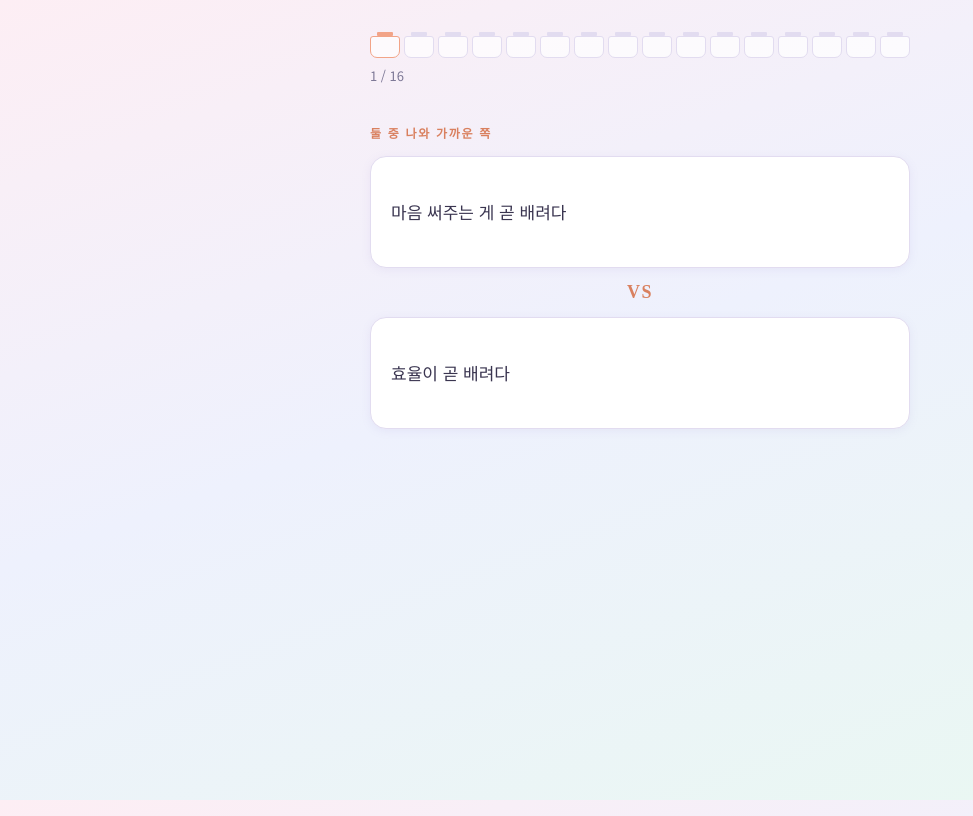
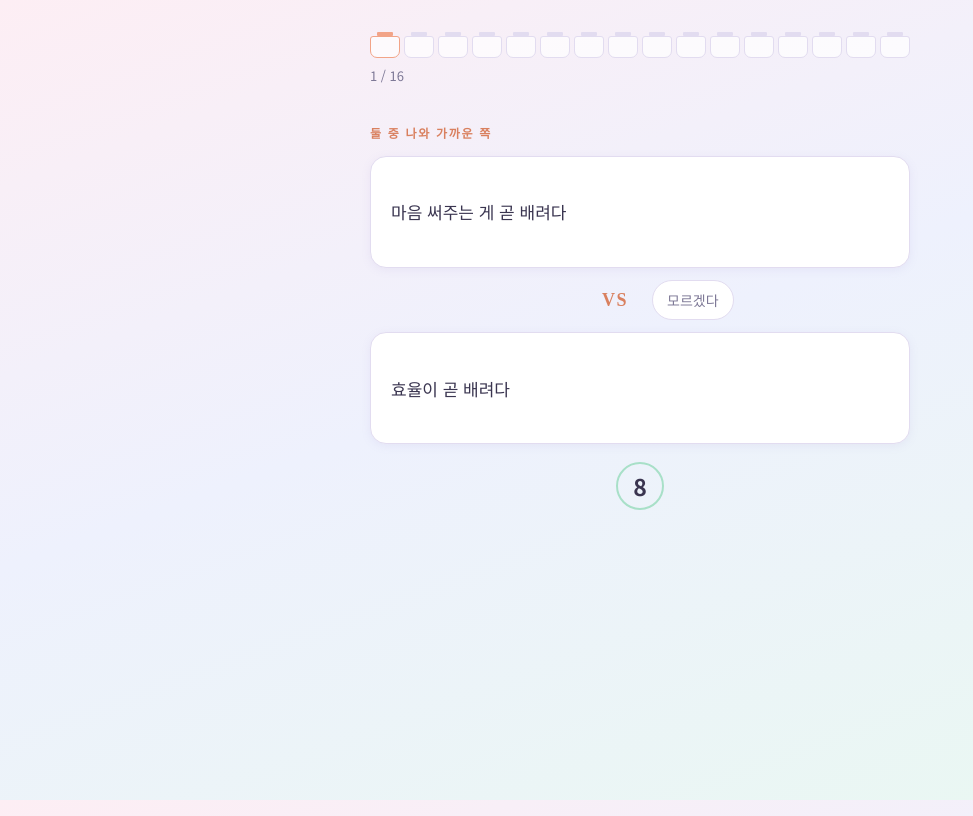
Before and after one commit to AHWA-Lab/PharmacoTest, a plain HTML site: page index.html in a window 1280 px wide. Both pictures are taken after a click on the button "다시하기". Shown: the whole page, without its empty margins (0-973 px from the left). Drawn offline with Linux system fonts and the light colour scheme.

Commit message:
Add timed questions, unknown answers and skipped progress indicators

```diff
--- a/index.html
+++ b/index.html
@@ -65,6 +65,8 @@ button:focus-visible { outline: 3px solid var(--amber); outline-offset: 2px; }
 .rack i::before { content: ""; position: absolute; left: 20%; right: 20%; top: -5px; height: 4px; background: var(--line); border-radius: 1px; }
 .rack i.done { background: var(--cap); border-color: var(--cap); }
 .rack i.done::before { background: var(--cap); }
+.rack i.skipped { background: #eb8585; border-color: #eb8585; }
+.rack i.skipped::before { background: #eb8585; }
 .rack i.now { border-color: var(--amber); }
 .rack i.now::before { background: var(--amber); }
 .count { font-size: 13px; color: var(--muted); margin: 0 0 36px; font-variant-numeric: tabular-nums; }
@@ -76,6 +78,13 @@ button:focus-visible { outline: 3px solid var(--amber); outline-offset: 2px; }
   transition: border-color .15s, transform .15s;
 }
 .vs { text-align: center; font-family: var(--font-display); font-weight: 900; font-size: 18px; letter-spacing: .08em; color: #d9805f; margin: -2px 0; }
+.choice-divider { display: grid; grid-template-columns: 1fr 1fr; align-items: center; gap: 24px; }
+.choice-divider .vs { justify-self: end; }
+.unknown { justify-self: start; border: 1px solid var(--line); border-radius: 999px; background: #fff; padding: 8px 14px; font-size: 14px; color: var(--muted); }
+.unknown:hover { background: #f3effd; border-color: var(--lav); }
+.countdown { display: grid; place-items: center; width: 48px; height: 48px; margin: 18px auto 0; border: 2px solid var(--cap); border-radius: 50%; font-size: 23px; font-weight: 700; font-variant-numeric: tabular-nums; }
+.countdown.urgent { border-color: #d96a6a; color: #c45252; }
+.time-notice { margin: 0 0 24px; font-size: clamp(23px, 6vw, 30px); font-weight: 700; color: #b55b41; }
 .choice:hover { border-color: var(--lav); background: #faf8ff; }
 .choice:active { transform: scale(.99); }
 .back { margin-top: 22px; background: none; border: 0; color: var(--muted); font-size: 14px; padding: 6px 0; text-decoration: underline; text-underline-offset: 3px; }
@@ -340,7 +349,7 @@ main:has(.types-page) { max-width: 960px; }
     var cached = JSON.parse(localStorage.getItem('pharmaco-last-result') || 'null');
     if (cached && Object.prototype.hasOwnProperty.call(RESULTS, cached.code)) {
       var validTally = Array.isArray(cached.tally) && cached.tally.length === 4 && cached.tally.every(function (t) {
-        return t && Number.isInteger(t.a) && Number.isInteger(t.b) && t.a >= 0 && t.b >= 0 && t.a + t.b === PER_AXIS;
+        return t && Number.isInteger(t.a) && Number.isInteger(t.b) && t.a >= 0 && t.b >= 0 && t.a + t.b <= PER_AXIS;
       });
       savedResult = { code: cached.code, tally: validTally ? cached.tally : null, resultId: validTally ? cached.resultId : null, vote: cached.vote === 1 || cached.vote === -1 ? cached.vote : null };
     }
@@ -380,7 +389,16 @@ main:has(.types-page) { max-width: 960px; }
   }
 
   var viewVersion = 0;
+  var quizTimer = null;
+  var quizDeadline = 0;
+  var questionOpen = false;
+  function stopQuizTimer() {
+    if (quizTimer !== null) clearInterval(quizTimer);
+    quizTimer = null;
+    questionOpen = false;
+  }
   function el(html) {
+    stopQuizTimer();
     viewVersion++;
     var page = html.indexOf('class="start"') >= 0 ? 'start' : html.indexOf('class="label"') >= 0 ? 'result' : html.indexOf('class="types-page"') >= 0 ? 'types' : html.indexOf('class="stats-page"') >= 0 ? 'stats' : null;
     var links = [ ['restart', '다시하기', 'start'], ['result', '결과보기', 'result'], ['types', '전체보기', 'types'], ['stats', '통계보기', 'stats'] ];
@@ -410,6 +428,8 @@ main:has(.types-page) { max-width: 960px; }
       '<p class="eyebrow">일반한약팀 · 심리 처방</p>' +
       '<h1>약침 성격 처방</h1>' +
       '<p class="lead">16개 문항에 둘 중 가까운 쪽을 고르면 나와 닮은 약침이 조제됩니다. 문항은 풀에서 무작위로 뽑혀서 할 때마다 달라요.</p>' +
+      '<p class="time-notice">질문당 시간제한 10초</p>' +
+      '<p class="foot">시간 안에 선택하지 않으면 ‘모르겠다’로 넘어갑니다.</p>' +
       '<ul class="spec"><li>1회 16문항</li><li>약 1분</li><li>결과 16종</li></ul>' +
       '<div class="actions"><button class="go" id="go">조제 시작</button><button class="ghost" id="share">친구에게 공유</button></div>' +
       '</section>'
@@ -424,29 +444,46 @@ main:has(.types-page) { max-width: 960px; }
     var opts = q.flip ? [1, 0] : [0, 1];
     var rack = "";
     for (var k = 0; k < state.qs.length; k++) {
-      rack += '<i class="' + (k < state.i ? "done" : k === state.i ? "now" : "") + '"></i>';
+      rack += '<i class="' + (k < state.i ? (state.ans[k] === null ? "skipped" : "done") : k === state.i ? "now" : "") + '"></i>';
     }
     var btns = opts.map(function (o) {
       return '<button class="choice" data-pick="' + o + '">' + q.text[o] + '</button>';
-    }).join('<div class="vs" aria-hidden="true">VS</div>');
+    }).join('<div class="choice-divider"><span class="vs" aria-hidden="true">VS</span><button type="button" class="unknown" id="unknown">모르겠다</button></div>');
     el(
       '<section>' +
-      '<div class="rack" aria-hidden="true">' + rack + '</div>' +
+      '<div class="rack" role="img" aria-label="' + state.i + '문항 완료, 모르겠다 ' + state.ans.filter(function (a) { return a === null; }).length + '문항">' + rack + '</div>' +
       '<p class="count">' + (state.i + 1) + ' / ' + state.qs.length + '</p>' +
       '<p class="q-title">둘 중 나와 가까운 쪽</p>' +
       '<div class="choices">' + btns + '</div>' +
+      '<div class="countdown" id="countdown" role="timer" aria-label="남은 시간 10초">10</div>' +
       '<button class="back" id="back"' + (state.i === 0 ? " disabled" : "") + '>이전 문항</button>' +
       '</section>'
     );
+    questionOpen = true;
+    quizDeadline = Date.now() + 10000;
+    var questionVersion = viewVersion;
+    var countdown = document.getElementById('countdown');
+    quizTimer = setInterval(function () {
+      if (questionVersion !== viewVersion || !questionOpen) return;
+      var remaining = Math.max(0, Math.ceil((quizDeadline - Date.now()) / 1000));
+      countdown.textContent = String(remaining);
+      countdown.setAttribute('aria-label', '남은 시간 ' + remaining + '초');
+      countdown.className = 'countdown' + (remaining <= 3 ? ' urgent' : '');
+      if (remaining === 0) answer(null);
+    }, 100);
     Array.prototype.forEach.call(app.querySelectorAll(".choice"), function (b) {
-      b.onclick = function () { answer(parseInt(b.getAttribute("data-pick"), 10)); };
+      b.onclick = function () { if (questionVersion === viewVersion) answer(parseInt(b.getAttribute("data-pick"), 10)); };
     });
+    document.getElementById('unknown').onclick = function () { if (questionVersion === viewVersion) answer(null); };
     document.getElementById("back").onclick = function () {
       if (state.i > 0) { state.i--; state.ans.pop(); renderQ(); }
     };
   }
 
   function answer(pick) {
+    if (!questionOpen) return;
+    if (Date.now() >= quizDeadline) pick = null;
+    stopQuizTimer();
     state.ans.push(pick);
     state.i++;
     if (state.i >= state.qs.length) {
@@ -471,8 +508,9 @@ main:has(.types-page) { max-width: 960px; }
   }
 
   function scoreResult() {
-    var tally = AXES.map(function () { return { a: 0, b: 0, last: "a" }; });
+    var tally = AXES.map(function () { return { a: 0, b: 0, skipped: 0, last: Math.random() < 0.5 ? "a" : "b" }; });
     state.qs.forEach(function (q, idx) {
+      if (state.ans[idx] === null) { tally[q.axis].skipped++; return; }
       var side = state.ans[idx] === 0 ? "a" : "b";
       tally[q.axis][side]++;
       tally[q.axis].last = side;
@@ -496,15 +534,17 @@ main:has(.types-page) { max-width: 960px; }
     if (!shared) {
       var bars = AXES.map(function (ax, i) {
         var t = tally[i];
-        var pa = (t.a / PER_AXIS) * 100;
+        var answered = t.a + t.b;
+        var pa = answered ? (t.a / answered) * 100 : 50;
         return '<div class="bar"><span class="l">' + ax.a + '</span>' +
-          '<div class="track" role="img" aria-label="' + ax.aName + ' ' + t.a + ', ' + ax.bName + ' ' + t.b + '"><span style="width:' + pa + '%"></span></div>' +
+          '<div class="track" role="img" aria-label="' + (answered ? ax.aName + ' ' + t.a + ', ' + ax.bName + ' ' + t.b : '응답 없음') + '"><span style="width:' + pa + '%;opacity:' + (answered ? 1 : 0) + '"></span></div>' +
           '<span class="r">' + ax.b + '</span></div>';
       }).join("");
       var scoreLine = AXES.map(function (ax, i) {
-        return ax.aName + ' ' + tally[i].a + ':' + tally[i].b + ' ' + ax.bName;
+        return ax.aName + ' ' + tally[i].a + ':' + tally[i].b + ' ' + ax.bName + (tally[i].skipped ? ' (모름 ' + tally[i].skipped + ')' : '');
       }).join(" · ");
       detail = '<div class="bars">' + bars + '</div><p class="foot">' + scoreLine + '</p>';
+      if (tally.some(function (t) { return t.a + t.b === 0; })) detail += '<p class="foot">응답이 없는 성향 축은 무작위로 배정되었습니다.</p>';
     }
 
     el(
```
Also changed, not shown: tests/result-flow.test.cjs (+23 -3 lines).
